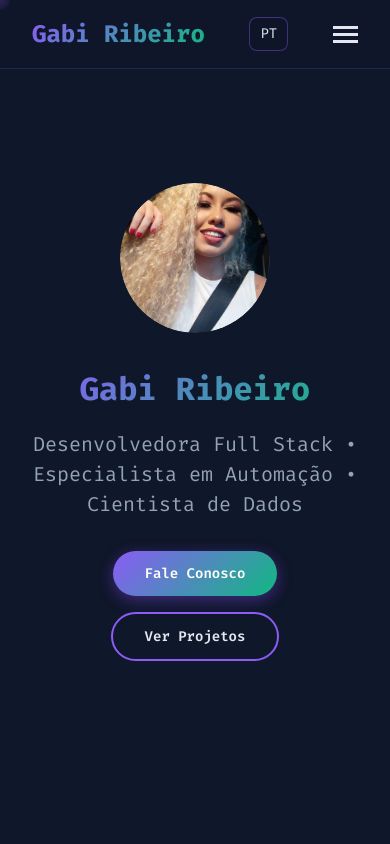
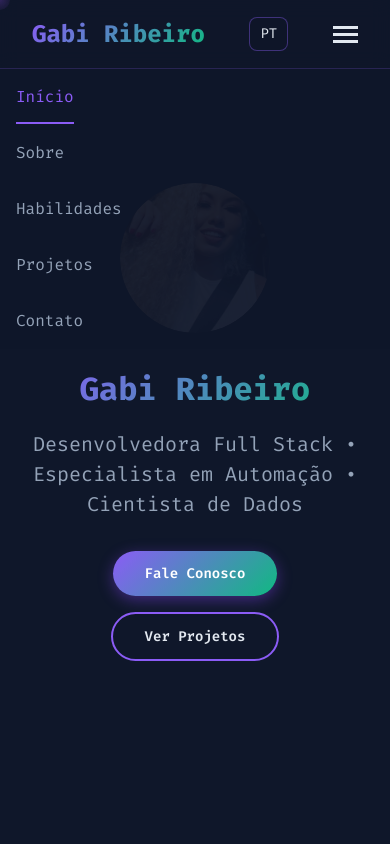
Before and after one commit to Gaab-elle/Portfolio-Gabi, a React (Vite) app: page / in a window 390 px wide. Both pictures are taken after a click on the button 345 px from the left and 34 px from the top of the page. Shown: the top 844 px of the page. Built offline with nearby package versions, Linux system fonts and the light colour scheme.

Commit message:
📱 Fix: menu mobile funcional com overlay e fechamento automático

```diff
--- a/src/PortfolioGabiModern.jsx
+++ b/src/PortfolioGabiModern.jsx
@@ -88,11 +88,11 @@ const PortfolioGabiModern = () => {
         <div className="nav-container">
           <div className="logo">Gabi Ribeiro</div>
           <ul className={`nav-links ${isMenuOpen ? 'nav-open' : ''}`}>
-            <li><a href="#home" onClick={(e) => { e.preventDefault(); scrollToSection('home'); }} className={activeSection === 'home' ? 'active' : ''}>{t('nav.home')}</a></li>
-            <li><a href="#about" onClick={(e) => { e.preventDefault(); scrollToSection('about'); }} className={activeSection === 'about' ? 'active' : ''}>{t('nav.about')}</a></li>
-            <li><a href="#skills" onClick={(e) => { e.preventDefault(); scrollToSection('skills'); }} className={activeSection === 'skills' ? 'active' : ''}>{t('nav.skills')}</a></li>
-            <li><a href="#projects" onClick={(e) => { e.preventDefault(); scrollToSection('projects'); }} className={activeSection === 'projects' ? 'active' : ''}>{t('nav.projects')}</a></li>
-            <li><a href="#contact" onClick={(e) => { e.preventDefault(); scrollToSection('contact'); }} className={activeSection === 'contact' ? 'active' : ''}>{t('nav.contact')}</a></li>
+            <li><a href="#home" onClick={(e) => { e.preventDefault(); scrollToSection('home'); setIsMenuOpen(false); }} className={activeSection === 'home' ? 'active' : ''}>{t('nav.home')}</a></li>
+            <li><a href="#about" onClick={(e) => { e.preventDefault(); scrollToSection('about'); setIsMenuOpen(false); }} className={activeSection === 'about' ? 'active' : ''}>{t('nav.about')}</a></li>
+            <li><a href="#skills" onClick={(e) => { e.preventDefault(); scrollToSection('skills'); setIsMenuOpen(false); }} className={activeSection === 'skills' ? 'active' : ''}>{t('nav.skills')}</a></li>
+            <li><a href="#projects" onClick={(e) => { e.preventDefault(); scrollToSection('projects'); setIsMenuOpen(false); }} className={activeSection === 'projects' ? 'active' : ''}>{t('nav.projects')}</a></li>
+            <li><a href="#contact" onClick={(e) => { e.preventDefault(); scrollToSection('contact'); setIsMenuOpen(false); }} className={activeSection === 'contact' ? 'active' : ''}>{t('nav.contact')}</a></li>
           </ul>
           <div>
             <select
--- a/src/styles/modern.css
+++ b/src/styles/modern.css
@@ -162,6 +162,30 @@
   height: 3px;
   background: var(--text);
   transition: all 0.3s ease;
+}
+
+/* Mobile menu styles */
+.nav-links.nav-open {
+  display: flex;
+  position: absolute;
+  top: 100%;
+  left: 0;
+  right: 0;
+  background: rgba(15, 23, 42, 0.95);
+  backdrop-filter: blur(10px);
+  flex-direction: column;
+  padding: 1rem;
+  border-top: 1px solid rgba(139, 92, 246, 0.2);
+  z-index: 1000;
+}
+
+.nav-links.nav-open a {
+  padding: 0.75rem 0;
+  border-bottom: 1px solid rgba(139, 92, 246, 0.1);
+}
+
+.nav-links.nav-open a:last-child {
+  border-bottom: none;
 }
 
 /* Hero Section */
```
